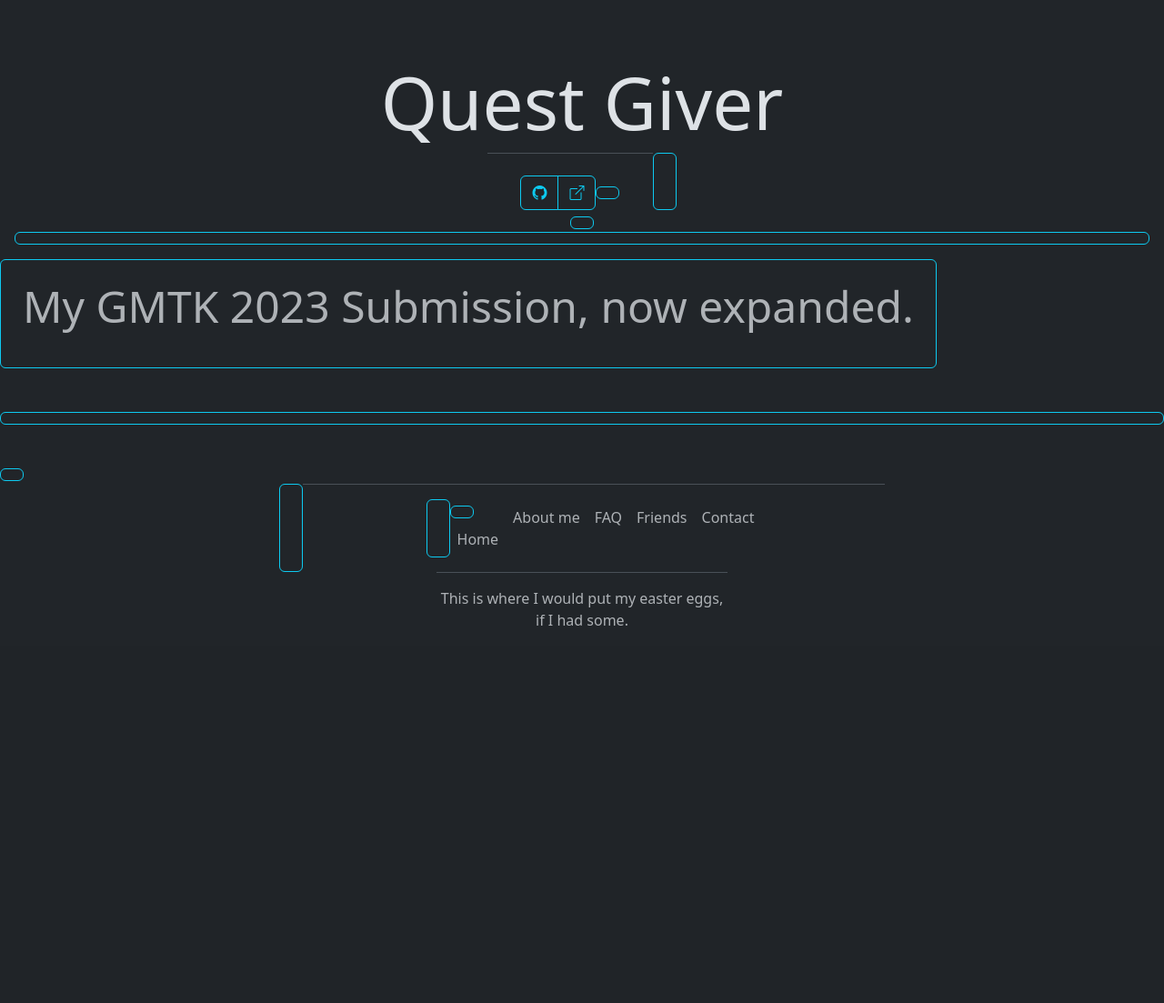
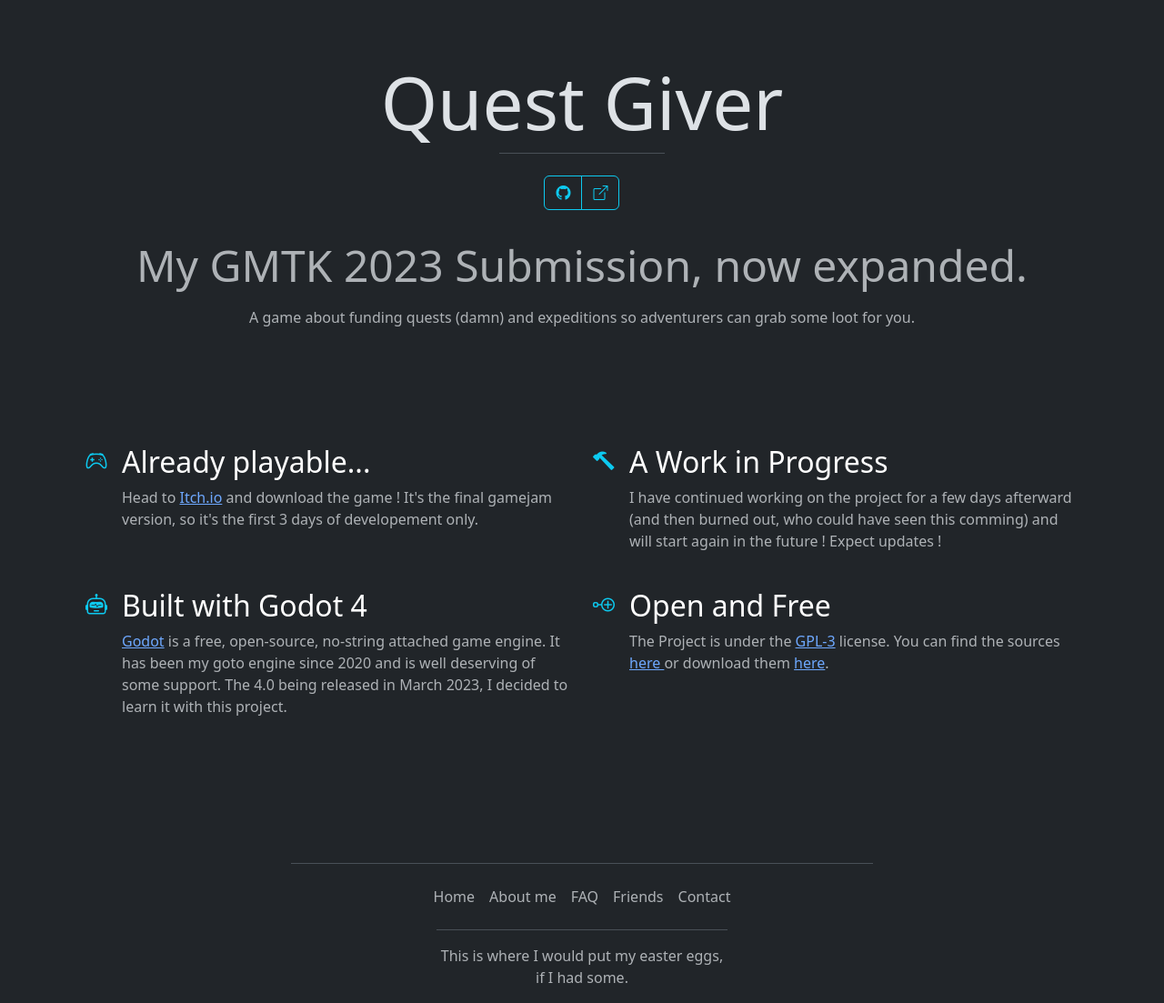
Before and after one commit to BlessedSleepSeeker/blessedsleepseeker.com, a Django app: template cgonline/dev/templates/dev/projects/questgiver.html in a window 1280 px wide. Shown: the part 90-1193 px from the top of the page at 91% size. Before the commit the page ends 778 px from the top, so only its background shows below. Run offline with Django 4.2, Linux system fonts and the light colour scheme; the template is opened without the code that fills it, so the values that code supplies are empty.

Commit message:
Improved quest giver page content

```diff
--- a/cgonline/dev/templates/dev/projects/questgiver.html
+++ b/cgonline/dev/templates/dev/projects/questgiver.html
@@ -12,7 +12,7 @@
             <div class="pt-4 border-top w-15">
                 <div class="btn-group" role="group">
                     <a href="https://github.com/Camille-Gouneau/QuestGiver" data-bs-toggle="tooltip" data-bs-placement="top" data-bs-title="{% translate 'Github' %}" class="btn btn-outline-info"><i class="bi bi-github"></i></a>
-                    <a href="https://bidoofgekkouga.itch.io/questgiver" data-bs-toggle="tooltip" data-bs-placement="top" data-bs-title="{% translate 'Itch.io' %}" class="btn btn-outline-info"><i class="bi bi-box-arrow-up-right"></i>
+                    <a href="https://bidoofgekkouga.itch.io/questgiver" data-bs-toggle="tooltip" data-bs-placement="top" data-bs-title="{% translate 'Itch.io' %}" class="btn btn-outline-info"><i class="bi bi-box-arrow-up-right"></i></a>
                     {% if project.release %}<a href="{{ project.release.url }}" download="AsecriptHub.zip" data-bs-toggle="tooltip" data-bs-placement="top" data-bs-title="{% translate 'Release' %}" class="btn btn-outline-info"><i class="bi bi-download"></i></a>{% endif %}
                     {% if project.source %}<a href="{{ project.source.url }}" download="AsecriptSource.zip" data-bs-toggle="tooltip" data-bs-placement="top" data-bs-title="{% translate 'Source' %}" class="btn btn-outline-info"><i class="bi bi-file-earmark-binary"></i></a>{% endif %}
                 </div>
@@ -24,5 +24,68 @@
     <p class="text-justify display-5 text-muted text-center">
         {% translate "My GMTK 2023 Submission, now expanded." %}
     </p>
+    <p class="text-justify text-muted text-center">
+        {% translate "A game about funding quests (damn) and expeditions so adventurers can grab some loot for you." %}
+    </p>
 </div>
+
+
+<div class="container px-4 py-5">
+    <div class="row g-4 py-5 row-cols-1 row-cols-lg-2">
+        <div class="col d-flex align-items-start">
+            <div class="text-body-emphasis d-inline-flex align-items-center justify-content-center fs-4 flex-shrink-0 me-3">
+                <i class="bi bi-controller text-info"></i>
+            </div>
+            <div>
+                <h3 class="text-body-emphasis fs-2">
+                    {% translate "Already playable..." %}
+                </h3>
+                <p class="text-muted">
+                    {% translate "Head to" %} <a href="https://bidoofgekkouga.itch.io/questgiver">Itch.io</a> {% translate "and download the game ! It's the final gamejam version, so it's the first 3 days of developement only." %}
+                </p>
+            </div>
+        </div>
+        <div class="col d-flex align-items-start">
+            <div class="text-body-emphasis d-inline-flex align-items-center justify-content-center fs-4 flex-shrink-0 me-3">
+                <i class="bi bi-hammer text-info"></i>
+            </div>
+            <div>
+                <h3 class="text-muted text-body-emphasis fs-2">
+                    {% translate "A Work in Progress" %}
+                </h3>
+                <p class="text-muted">
+                    {% translate "I have continued working on the project for a few days afterward (and then burned out, who could have seen this comming) and will start again in the future ! Expect updates !" %}
+                </p>
+            </div>
+        </div>
+        <div class="col d-flex align-items-start">
+            <div class="text-body-emphasis d-inline-flex align-items-center justify-content-center fs-4 flex-shrink-0 me-3">
+                <i class="bi bi-robot text-info"></i>
+            </div>
+            <div>
+                <h3 class="text-body-emphasis fs-2">
+                    {% translate "Built with Godot 4" %}
+                </h3>
+                <p class="text-muted">
+                    <a href="https://godotengine.org/">Godot</a>{% translate " is a free, open-source, no-string attached game engine. It has been my goto engine since 2020 and is well deserving of some support. The 4.0 being released in March 2023, I decided to learn it with this project." %}
+                </p>
+            </div>
+        </div>
+        <div class="col d-flex align-items-start">
+            <div class="text-body-emphasis d-inline-flex align-items-center justify-content-center fs-4 flex-shrink-0 me-3">
+                <i class="bi bi-node-plus text-info"></i>
+            </div>
+            <div>
+                <h3 class="text-muted text-body-emphasis fs-2">
+                    {% translate "Open and Free" %}
+                </h3>
+                <p class="text-muted">
+                    {% translate "The Project is under the " %}<a href="https://github.com/Camille-Gouneau/QuestGiver/blob/main/LICENSE">GPL-3</a>{% translate " license." %}
+                    {% translate "You can find the sources " %}<a href="https://github.com/Camille-Gouneau/QuestGiver">{% translate "here " %}</a>{% translate "or download them " %}<a href="{{ project.source.url }}" download="QuestGiverSources.zip" >{% translate "here" %}</a>.
+                </p>
+            </div>
+        </div>
+    </div>
+</div>
+
 {% endblock content %}
```
